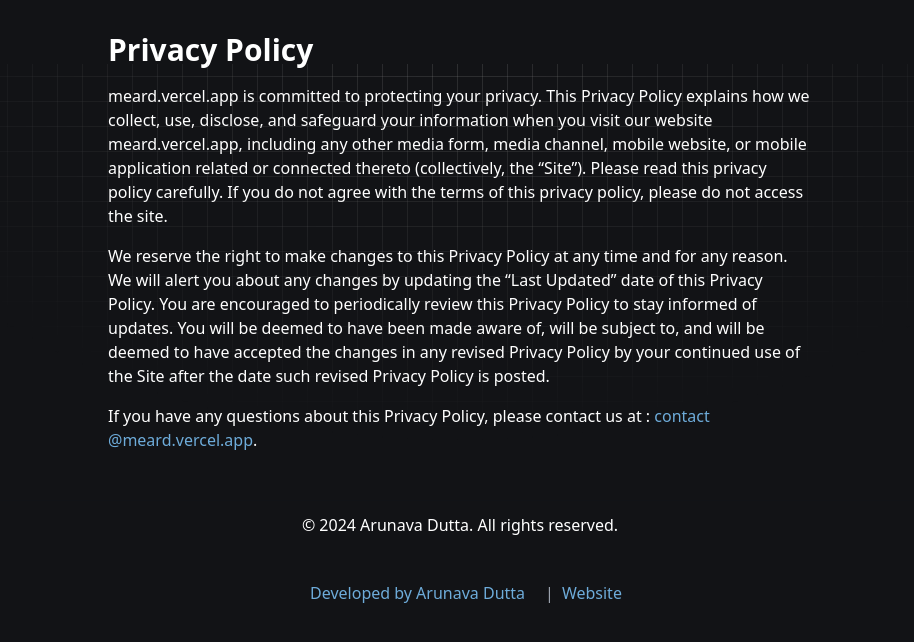
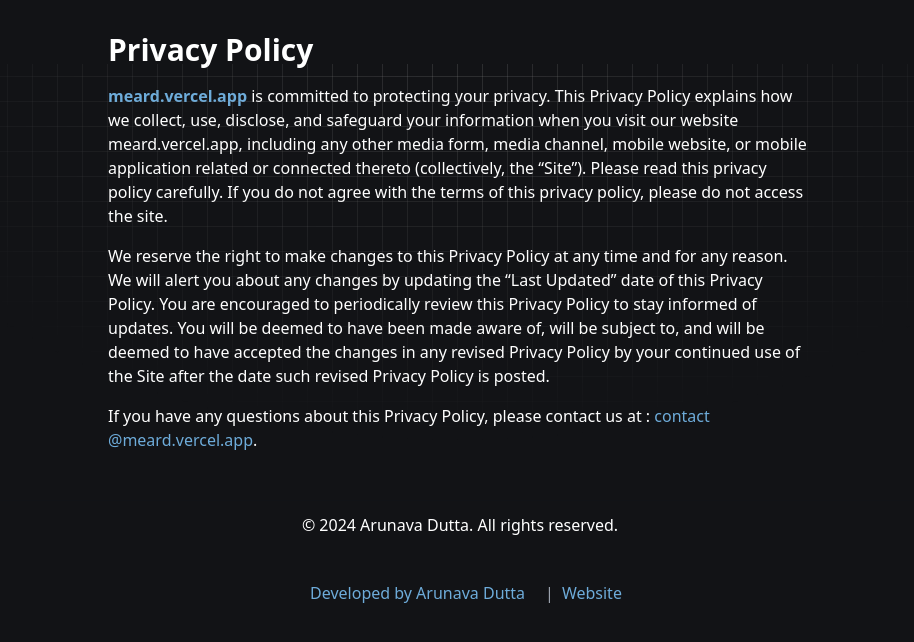
Before and after one commit to ArunavaCoderEm/Godard_Portfolio, a React (Vite) app: page /privacy in a window 1280 px wide. Shown: the top 642 px of the page, without its empty margins (180-1094 px from the left). Built offline with nearby package versions, Linux system fonts and the light colour scheme; a web font is replaced by a local one.

Commit message:
and th efinal Portfolio Push

```diff
--- a/src/Components/Footer.tsx
+++ b/src/Components/Footer.tsx
@@ -1,12 +1,17 @@
-import React from 'react'
-import { Link } from 'react-router-dom'
+import React from "react";
+import { Link } from "react-router-dom";
 
-const MinimalSocialsFooter = (props:any):React.ReactNode => {
+const MinimalSocialsFooter = (props: any): React.ReactNode => {
   return (
     <div className="flex w-full flex-col items-center justify-center sm:flex-row gap-5 border-t border-gray-900/5 bg-[#121316] dark:border-white/5">
-      <h1 className="text-white p-3">© 2024 Arunava Dutta. All rights reserved.</h1>
+      <h1 className="text-white p-3">
+        © 2024 Arunava Dutta. All rights reserved.
+      </h1>
       <div className="flex items-center">
-        <h1 className="text-[#6EACDA] p-3">Developed by Arunava Dutta</h1>
+        <h1 className="text-[#6EACDA] p-3">
+          Developed with 💙 by{" "}
+          <span className="text-[#6EACDA] font-bold">Arunava Dutta</span>
+        </h1>
         <span className="text-gray-400 mx-2">|</span>
         <a href={props.contact} className="text-[#6EACDA] hover:underline">
           Contact
@@ -17,7 +22,7 @@ const MinimalSocialsFooter = (props:any):React.ReactNode => {
         </Link>
       </div>
     </div>
-  )
-}
+  );
+};
 
-export default MinimalSocialsFooter
+export default MinimalSocialsFooter;
--- a/src/Components/Loader.tsx
+++ b/src/Components/Loader.tsx
@@ -2,7 +2,7 @@ import React from 'react'
 
 export default function Loader():React.ReactNode {
   return (
-    <div className='bg-[#0b0c0e] flex-col overflow-hidden mukta flex items-center justify-center h-screen'>
+    <div className='bg-[#0b0c0e] flex-col overflow-hidden mukta font-semibold flex items-center justify-center h-screen'>
       <div className="loading-wave">
         <div className="loading-bar"></div>
         <div className="loading-bar"></div>
--- a/src/Components/Testimonials.tsx
+++ b/src/Components/Testimonials.tsx
@@ -82,9 +82,9 @@ const TestimonialCards = (): React.ReactNode => {
               href={testimonial.link}
               target="_blank"
               rel="noopener noreferrer"
-              className="inline-block bg-[#000] text-white font-semibold px-4 py-2 rounded-md shadow-md hover:bg-black/70 transition-colors"
+              className="inline-block bg-[#000] text-white font-semibold px-4 py-2 rounded-md shadow-md hover:bg-black/70 transition-all duration-300"
             >
-              Visit
+              Visit →
             </a>
           </div>
         ))}
--- a/src/Context/Project.ts
+++ b/src/Context/Project.ts
@@ -34,7 +34,7 @@ export const projectsList: ProjLbImg[] = [
         deplink: "https://repxai.vercel.app",
         auth: "Arunava Dutta",
         desc: "AI-powered site for evaluating student marks and managing assignments.",
-        used: "MERN, FB",
+        used: "MERN, FB, TW",
     },
     {
         label: "TaskEase",
--- a/src/Pages/Privacy.tsx
+++ b/src/Pages/Privacy.tsx
@@ -1,33 +1,44 @@
-import React from 'react';
+import React from "react";
 
-const PrivacyPolicyPage = ():React.ReactNode => {
+const PrivacyPolicyPage = (): React.ReactNode => {
   return (
     <div className="bg-[#121316] text-white min-h-screen">
       <div className="max-w-3xl mx-auto p-8">
         <h1 className="text-3xl font-bold mb-4">Privacy Policy</h1>
         <p className="mb-4">
-          meard.vercel.app is committed to protecting your privacy. This Privacy Policy
-          explains how we collect, use, disclose, and safeguard your information when you visit our
-          website meard.vercel.app, including any other media form, media channel, mobile
-          website, or mobile application related or connected thereto (collectively, the
-          “Site”). Please read this privacy policy carefully. If you do not agree with the terms
-          of this privacy policy, please do not access the site.
+          <span className="font-semibold text-[#6EACDA]">meard.vercel.app</span>{" "}
+          is committed to protecting your privacy. This Privacy Policy explains
+          how we collect, use, disclose, and safeguard your information when you
+          visit our website meard.vercel.app, including any other media form,
+          media channel, mobile website, or mobile application related or
+          connected thereto (collectively, the “Site”). Please read this privacy
+          policy carefully. If you do not agree with the terms of this privacy
+          policy, please do not access the site.
         </p>
         <p className="mb-4">
-          We reserve the right to make changes to this Privacy Policy at any time and for any
-          reason. We will alert you about any changes by updating the “Last Updated” date of this
-          Privacy Policy. You are encouraged to periodically review this Privacy Policy to stay
-          informed of updates. You will be deemed to have been made aware of, will be subject to,
-          and will be deemed to have accepted the changes in any revised Privacy Policy by your
-          continued use of the Site after the date such revised Privacy Policy is posted.
+          We reserve the right to make changes to this Privacy Policy at any
+          time and for any reason. We will alert you about any changes by
+          updating the “Last Updated” date of this Privacy Policy. You are
+          encouraged to periodically review this Privacy Policy to stay informed
+          of updates. You will be deemed to have been made aware of, will be
+          subject to, and will be deemed to have accepted the changes in any
+          revised Privacy Policy by your continued use of the Site after the
+          date such revised Privacy Policy is posted.
         </p>
         <p className="mb-4">
-          If you have any questions about this Privacy Policy, please contact us at :
-          <a href="/" className="text-[#6EACDA] hover:underline"> contact @meard.vercel.app</a>.
+          If you have any questions about this Privacy Policy, please contact us
+          at :
+          <a href="/" className="text-[#6EACDA] hover:underline">
+            {" "}
+            contact @meard.vercel.app
+          </a>
+          .
         </p>
       </div>
       <div className="flex w-full flex-col items-center justify-center gap-5 border-t border-gray-900/5 bg-[#121316] dark:border-white/5">
-        <h1 className="text-white p-3">© 2024 Arunava Dutta. All rights reserved.</h1>
+        <h1 className="text-white p-3">
+          © 2024 Arunava Dutta. All rights reserved.
+        </h1>
         <div className="flex items-center">
           <h1 className="text-[#6EACDA] p-3">Developed by Arunava Dutta</h1>
           <span className="text-gray-400 mx-2">|</span>
--- a/src/Pages/Projects.tsx
+++ b/src/Pages/Projects.tsx
@@ -55,9 +55,9 @@ export default function Projects(): React.ReactNode {
       <Link
         to={"https://github.com/ArunavaCoderEm?tab=repositories"}
         target="_blank"
-        className="text-white mt-5 mb-10 mx-auto flex justify-center hover:text-[#6EACDA] transition-all duration-300 text-center mukta w-[22rem] p-1 rounded-full hover:translate-y-1"
+        className="text-white mt-5 mb-10 mx-auto bg-black/80 sha flex justify-center hover:text-[#6EACDA] transition-all duration-300 text-center mukta w-[22rem] p-1 rounded-full hover:translate-y-1"
       >
-        🎁 More Projects Available On My GitHub 🎁
+        🎢 More Projects On My GitHub →
       </Link>
     </>
   );
--- a/src/Pages/Skills.tsx
+++ b/src/Pages/Skills.tsx
@@ -43,13 +43,25 @@ const Skills = (): React.ReactNode => {
           <h1 className="text-4xl p-5 bg-clip-text text-transparent bg-gradient-to-b from-[#6EACDA] to-white font-extrabold">
             What Are My Programming Skills ?
           </h1>
-          <h3 className="px-5 my-2 text-white/60 mukta font-normal rounded-lg p-5">
-            My expertise lies in front-end development, creating engaging user
-            interfaces for websites and apps. I'm also comfortable with back-end
-            development, giving me a broader skillset. To stay sharp, I tackle
-            competitive coding challenges on platforms like HackerRank (5-⭐)
-            and LeetCode. It's a great way to learn, grow, and enjoy solving
-            problems !
+          <h3 className="px-5 lg:ml-2 my-2 text-white/80 mukta font-normal rounded-lg p-5">
+            My expertise lies in{" "}
+            <span className="font-semibold text-[#6EACDA]">
+              Frontend development,{" "}
+            </span>
+            creating engaging UIs for{" "}
+            <span className="font-semibold text-[#6EACDA]">websites</span> and{" "}
+            <span className="font-semibold text-[#6EACDA]">apps.</span> I'm also
+            comfortable with{" "}
+            <span className="font-semibold text-[#6EACDA]">
+              Backend development,
+            </span>{" "}
+            giving me a broader skillset. To stay sharp, I tackle competitive
+            coding challenges on platforms like{" "}
+            <span className="font-semibold text-[#6EACDA]">
+              HackerRank (5-⭐)
+            </span>{" "}
+            and <span className="font-semibold text-[#6EACDA]">LeetCode.</span>{" "}
+            It's a great way to learn, grow, and enjoy solving problems !
           </h3>
 
           <div className="my-2">
```
